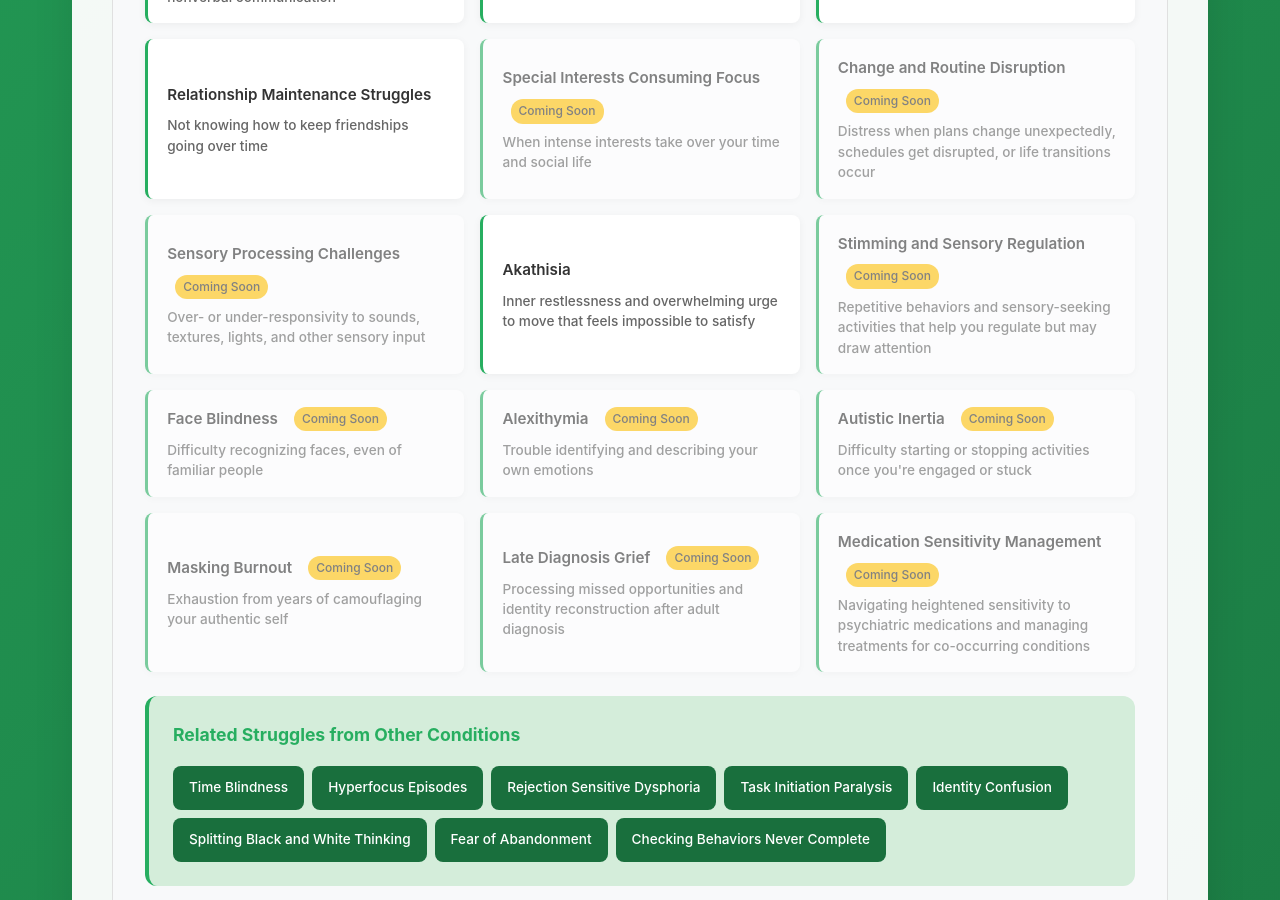
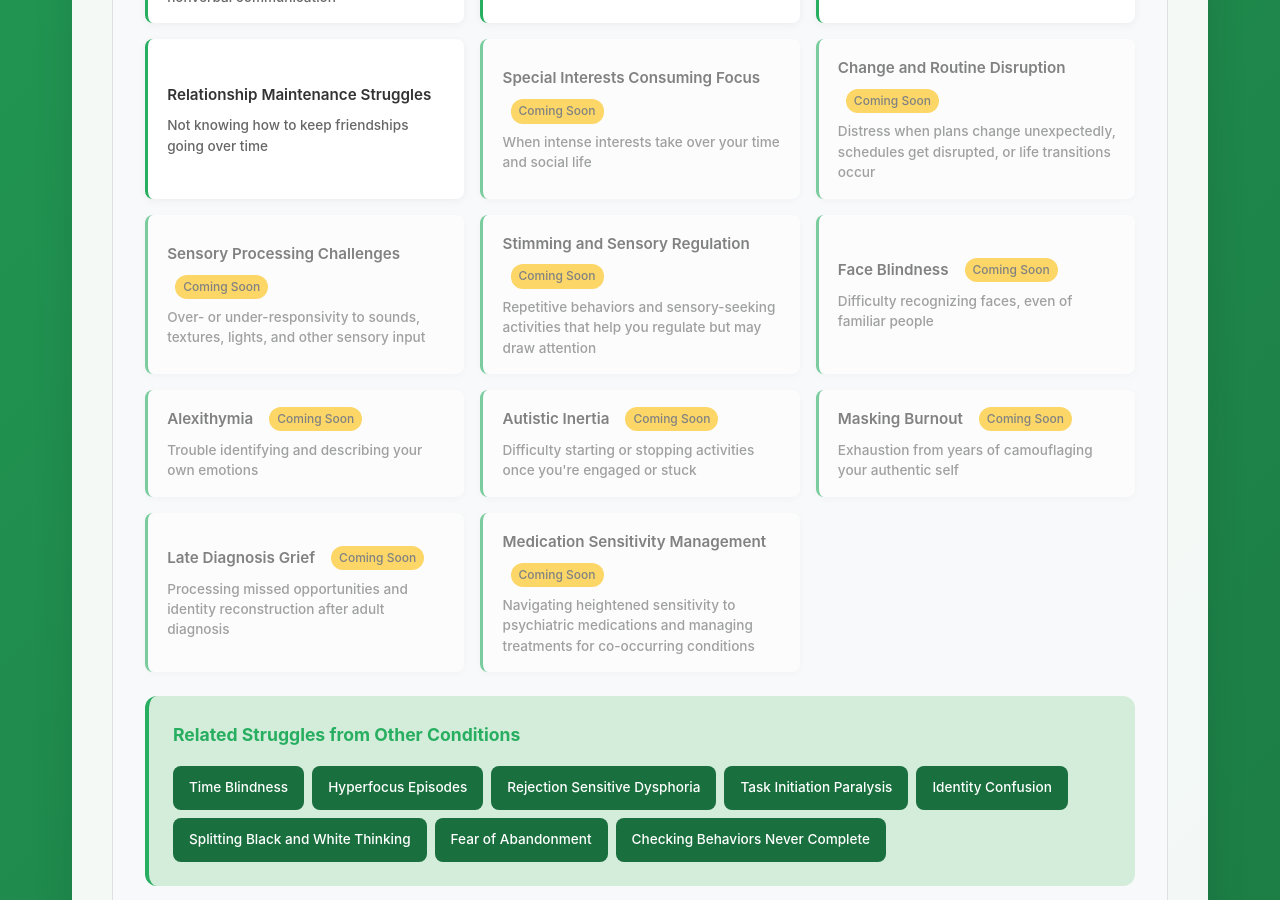
Before and after one commit to neurodivergent-survival-guide/neurodivergent-survival-guide, a Jekyll site: the page built from conditions/autism.html, in a window 1280 px wide and 900 px high, scrolled down 2459 px. Built offline with Jekyll 4.4.1, drawn with Linux system fonts in a browser that asks for light colours.

Commit message:
Update struggle_order.yml

```diff
--- a/_data/struggle_order.yml
+++ b/_data/struggle_order.yml
@@ -85,9 +85,6 @@
   - slug: "sensory-processing-challenges"
     title: "Sensory Processing Challenges"
     description: "Over- or under-responsivity to sounds, textures, lights, and other sensory input"
-  - slug: "akathisia"
-    title: "Akathisia"
-    description: "Inner restlessness and overwhelming urge to move that feels impossible to satisfy"
   - slug: "stimming-and-sensory-regulation"
     title: "Stimming and Sensory Regulation"
     description: "Repetitive behaviors and sensory-seeking activities that help you regulate but may draw attention"
@@ -165,6 +162,9 @@
   - slug: "antipsychotic-side-effects"
     title: "Antipsychotic Side Effects"
     description: "Managing sedation, movement disorders, metabolic changes from medications like quetiapine"
+  - slug: "akathisia"
+    title: "Akathisia"
+    description: "Inner restlessness and overwhelming urge to move caused by antipsychotic medications"
   - slug: "identity-confusion-between-episodes"
     title: "Identity Confusion Between Episodes"
     description: "Feeling unsure of your real self across different mood states"
```
